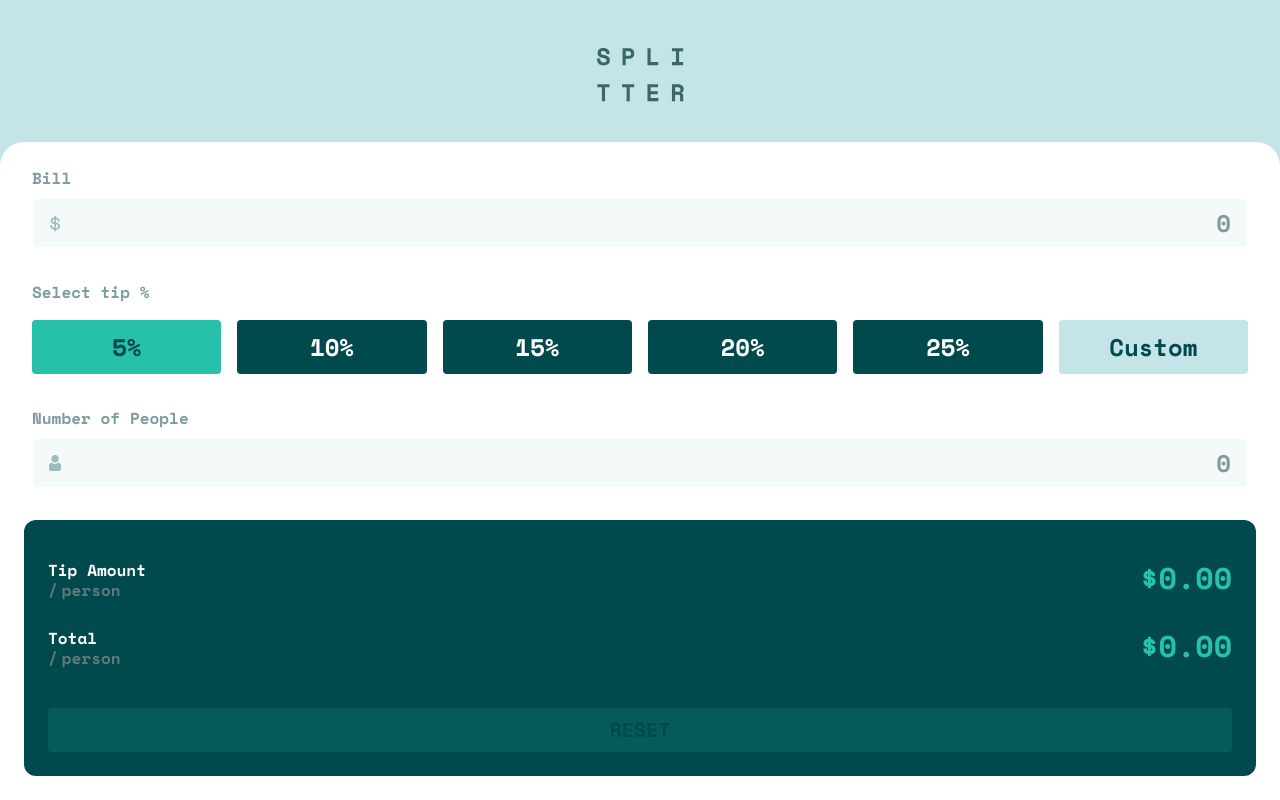
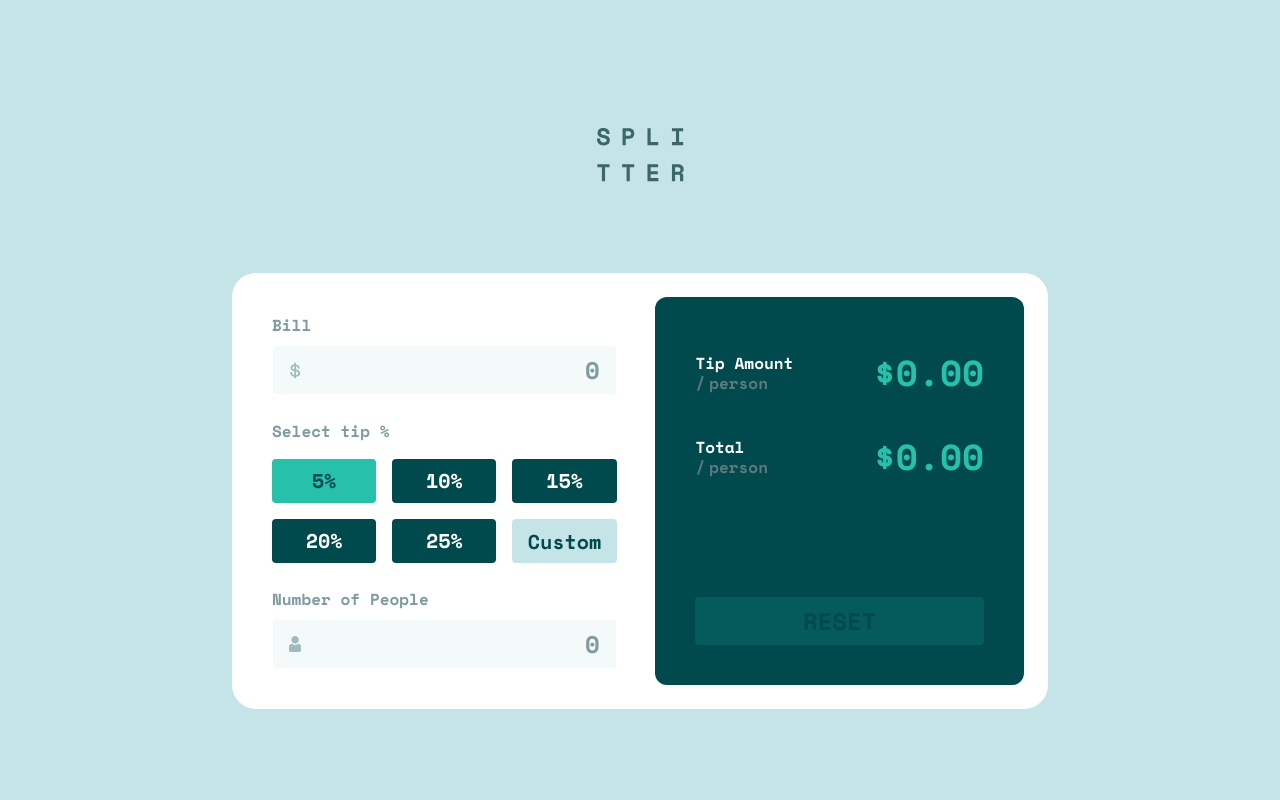
Before and after one commit to xyzeez/tip-calculator-app, a React (Vite) app: page / in a window 1280 px wide. Built offline with nearby package versions, Linux system fonts and the light colour scheme; the HTML template or start-up script is replaced by a standard one.

Commit message:
🎨 ui(app): styled for responsiveness

```diff
--- a/src/App.jsx
+++ b/src/App.jsx
@@ -5,9 +5,9 @@ import TipForm from './components/TipForm';
 
 const App = () => {
   return (
-    <div className="bg-cyan-200 min-h-screen grid grid-rows-[auto_1fr]">
+    <div className="bg-cyan-200 min-h-screen grid grid-rows-[auto_1fr] md:items-center justify-center lg:pt-20 md:py-6 lg:pb-10">
       <Logo />
-      <main className="flex flex-col gap-8 font-mono font-bold p-6 rounded-t-3xl bg-white">
+      <main className="flex flex-col justify-between w-full max-w-[51rem] *:w-full lg:flex-row lg:*:max-w-[48%] gap-8 lg:gap-6 font-mono font-bold p-6 rounded-t-3xl md:rounded-3xl bg-white">
         <TipForm />
         <TipBoard />
       </main>
--- a/src/components/TipBoard.jsx
+++ b/src/components/TipBoard.jsx
@@ -20,8 +20,8 @@ const TipBoard = () => {
     : null;
 
   return (
-    <section className="grid grid-rows-[auto_1fr] gap-10 bg-cyan-500 pt-10 px-6 pb-6 rounded-xl">
-      <div className="grid grid-rows-2 gap-7">
+    <section className="flex flex-col justify-between gap-10 bg-cyan-500 pt-10 lg:pt-14 px-6 lg:px-10 pb-6 lg:pb-10 rounded-xl">
+      <div className="grid grid-rows-2 gap-7 lg:gap-11">
         <div className="flex flex-row items-start justify-between">
           <h2 className="text-base leading-tight text-white">
             Tip Amount
@@ -32,7 +32,9 @@ const TipBoard = () => {
               person
             </span>
           </h2>
-          <p className="text-3xl text-cyan-600">${`${tipAmount || '0.00'}`}</p>
+          <p className="text-3xl lg:text-4xl text-cyan-600">
+            ${`${tipAmount || '0.00'}`}
+          </p>
         </div>
         <div className="flex flex-row items-start justify-between">
           <h2 className="text-base leading-tight text-white">
@@ -44,12 +46,14 @@ const TipBoard = () => {
               person
             </span>
           </h2>
-          <p className="text-3xl text-cyan-600">${`${total || '0.00'}`}</p>
+          <p className="text-3xl lg:text-4xl text-cyan-600">
+            ${`${total || '0.00'}`}
+          </p>
         </div>
       </div>
       <button
         disabled={!isValid}
-        className="disabled:opacity-15 w-full text-center text-xl rounded bg-cyan-600 text-cyan-500 py-2 cursor-pointer hover:bg-cyan-200 transition ease-in"
+        className="disabled:opacity-15 w-full text-center text-xl lg:text-2xl rounded bg-cyan-600 text-cyan-500 py-2 cursor-pointer hover:bg-cyan-200 transition ease-in"
         onClick={() => dispatch(resetForm())}>
         RESET
       </button>
--- a/src/components/TipForm.jsx
+++ b/src/components/TipForm.jsx
@@ -13,8 +13,8 @@ const TipForm = () => {
   const peopleIsValid = !numOfPeople || numOfPeople > 0;
   const tipIsValid = tip >= 0;
 
-  const tipStyle =
-    'text-center text-2xl flex items-center justify-center shrink-0 grow basis-[9rem] rounded bg-cyan-500 text-white';
+  const tipBtnStyle =
+    'text-center text-2xl lg:text-xl flex items-center justify-center shrink-0 grow basis-[9rem] lg:basis-[5rem] rounded bg-cyan-500 text-white';
 
   const handleFocus = () => {
     customTipInputRef.current.checked = true;
@@ -39,7 +39,7 @@ const TipForm = () => {
   };
 
   return (
-    <form className="flex flex-col gap-y-8 px-2 font-bold">
+    <form className="flex flex-col gap-y-8 lg:gap-y-6 px-2 lg:pl-4 lg:py-4 font-bold">
       <div className="grid grid-rows-[auto_1fr] grid-cols-[auto_1fr] gap-y-2">
         <label className="text-cyan-300" htmlFor="bill">
           Bill
@@ -72,7 +72,7 @@ const TipForm = () => {
             <label
               key={tipValue}
               htmlFor={`tip-${tipValue}`}
-              className={`${tipStyle} has-[:checked]:bg-cyan-600 py-2 has-[:checked]:text-cyan-500 cursor-pointer hover:[&:not(:has(:checked))]:bg-cyan-200 hover:[&:not(:has(:checked))]:text-cyan-500 transition ease-in`}>
+              className={`${tipBtnStyle} has-[:checked]:bg-cyan-600 py-2 has-[:checked]:text-cyan-500 cursor-pointer hover:[&:not(:has(:checked))]:bg-cyan-200 hover:[&:not(:has(:checked))]:text-cyan-500 transition ease-in`}>
               <input
                 ref={tipValue === 5 ? defaultTipInputRef : null}
                 id={`tip-${tipValue}`}
@@ -96,7 +96,7 @@ const TipForm = () => {
           <label
             onFocus={handleFocus}
             htmlFor="tip-custom"
-            className={`text-center text-2xl flex items-center justify-center shrink-0 grow basis-[9rem] rounded bg-cyan-200 border ${
+            className={`text-center text-2xl lg:text-xl flex items-center justify-center shrink-0 grow basis-[9rem] lg:basis-[5rem] rounded bg-cyan-200 border ${
               customTipSelected
                 ? tipIsValid
                   ? 'border-cyan-600'
@@ -108,7 +108,7 @@ const TipForm = () => {
               type="text"
               name="tip"
               placeholder="Custom"
-              className="w-full text-right text-cyan-500 placeholder:text-cyan-500 placeholder:text-center p-2 h-full bg-[transparent] outline-none"
+              className="w-full text-right text-cyan-500 placeholder:text-cyan-500 placeholder:text-center p-2 lg:py-0 h-full bg-[transparent] outline-none"
               onBlur={handleCustomTip}
             />
           </label>
```
